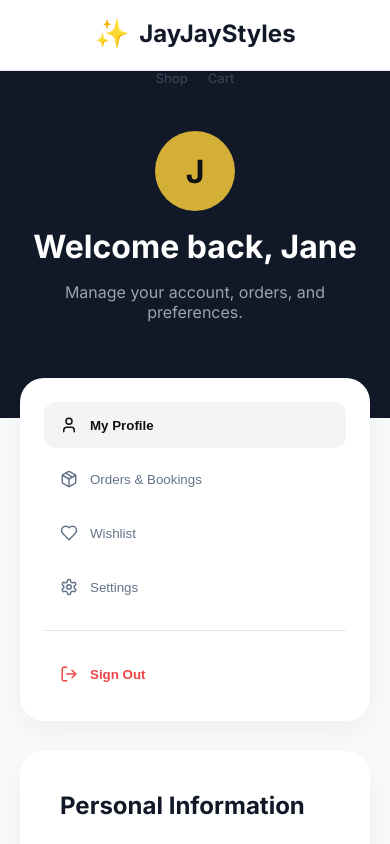
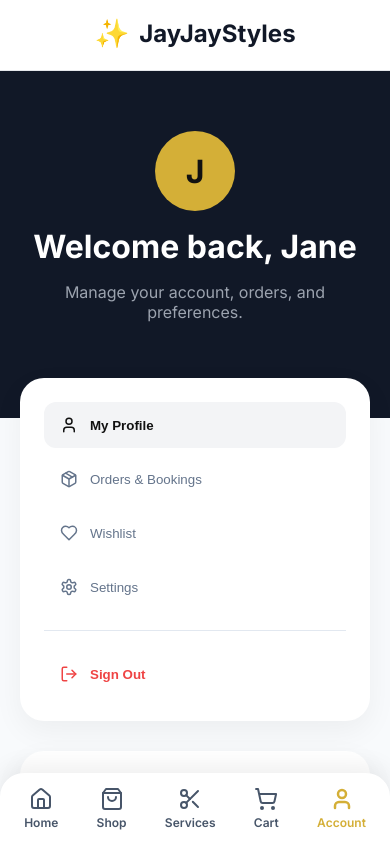
Before and after one commit to obejay1/jayjaystyles, a Next.js app: page /account in a window 390 px wide. Shown: the top 844 px of the page. Built offline with nearby package versions, Linux system fonts and the light colour scheme.

Commit message:
Added responsive botton navigation and mobile improvements

```diff
--- a/app/account/page.tsx
+++ b/app/account/page.tsx
@@ -23,7 +23,7 @@ export default function Account() {
             <span className="logo-icon">✨</span>
             <span className="logo-text">JayJayStyles</span>
           </Link>
-          <div className="nav-actions">
+          <div className="nav-actions desktop-only">
             <Link href="/shop" className="nav-link"><span>Shop</span></Link>
             <Link href="/cart" className="nav-link"><span>Cart</span></Link>
           </div>
--- a/app/globals.css
+++ b/app/globals.css
@@ -2763,6 +2763,68 @@ textarea:focus {
 }
 
 /* ===============================
+   MOBILE BOTTOM NAVIGATION
+================================ */
+
+.mobile-bottom-nav {
+  position: fixed;
+  bottom: 0;
+  left: 0;
+  right: 0;
+  z-index: 1000;
+  background: #ffffff;
+  box-shadow: 0 -6px 24px rgba(0,0,0,0.07);
+  border-top-left-radius: 24px;
+  border-top-right-radius: 24px;
+  display: flex;
+  justify-content: space-around;
+  padding: 10px 5px;
+  padding-bottom: calc(10px + env(safe-area-inset-bottom)); /* For iPhone notch */
+  transition: transform 0.3s ease-in-out;
+}
+
+.mobile-nav-item {
+  display: flex;
+  flex-direction: column;
+  align-items: center;
+  gap: 4px;
+  text-decoration: none;
+  color: #475569;
+  font-size: 12px;
+  font-weight: 600;
+  padding: 4px 12px;
+  border-radius: 12px;
+  transition: all 0.2s ease;
+  flex-grow: 1;
+  text-align: center;
+}
+
+.mobile-nav-item:active {
+  transform: scale(0.95);
+  background: #f1f5f9;
+}
+
+.mobile-nav-item.active {
+  color: #d4af37;
+}
+
+@media (max-width: 1023px) {
+  body {
+    padding-bottom: 85px !important;
+  }
+  .desktop-only {
+    display: none !important;
+  }
+}
+
+/* Hide on desktop */
+@media (min-width: 1024px) {
+  .mobile-bottom-nav {
+    display: none;
+  }
+}
+
+/* ===============================
    PREMIUM WISHLIST PAGE
 ================================ */
 
--- a/app/layout.tsx
+++ b/app/layout.tsx
@@ -1,6 +1,7 @@
 import type { Metadata } from "next";
 import { Inter } from "next/font/google";
 import "./globals.css"; // <-- This imports the CSS file
+import MobileBottomNav from "@/components/MobileBottomNav";
 
 const inter = Inter({ subsets: ["latin"] });
 
@@ -16,7 +17,10 @@ export default function RootLayout({
 }) {
   return (
     <html lang="en">
-      <body className={inter.className}>{children}</body>
+      <body className={inter.className}>
+        {children}
+        <MobileBottomNav />
+      </body>
     </html>
   );
 }
--- a/app/services/page.tsx
+++ b/app/services/page.tsx
@@ -86,7 +86,7 @@ export default function Services() {
             <Search size={18} />
             <input type="text" placeholder="Search services..." />
           </div>
-          <div className="nav-actions">
+          <div className="nav-actions desktop-only">
             <Link href="/shop" className="nav-link"><ShoppingCart size={20} /><span>Shop</span></Link>
             <Link href="/account" className="nav-link"><User size={20} /><span>Account</span></Link>
           </div>
--- a/app/shop/page.tsx
+++ b/app/shop/page.tsx
@@ -37,7 +37,7 @@ export default function Shop() {
             <Search size={18} />
             <input type="text" placeholder="Search products..." />
           </div>
-          <div className="nav-actions">
+          <div className="nav-actions desktop-only">
             <Link href="/cart" className="nav-link"><ShoppingCart size={20} /><span>Cart</span></Link>
             <Link href="/account" className="nav-link"><User size={20} /><span>Account</span></Link>
           </div>
--- /dev/null
+++ b/components/MobileBottomNav.tsx
@@ -0,0 +1,31 @@
+'use client';
+
+import Link from 'next/link';
+import { usePathname } from 'next/navigation';
+import { Home, ShoppingBag, Scissors, ShoppingCart, User } from 'lucide-react';
+
+const navItems = [
+  { href: '/', icon: Home, label: 'Home' },
+  { href: '/shop', icon: ShoppingBag, label: 'Shop' },
+  { href: '/services', icon: Scissors, label: 'Services' },
+  { href: '/cart', icon: ShoppingCart, label: 'Cart' },
+  { href: '/account', icon: User, label: 'Account' },
+];
+
+export default function MobileBottomNav() {
+  const pathname = usePathname();
+
+  return (
+    <nav className="mobile-bottom-nav">
+      {navItems.map((item) => {
+        const isActive = pathname === item.href;
+        return (
+          <Link key={item.href} href={item.href} className={`mobile-nav-item ${isActive ? 'active' : ''}`}>
+            <item.icon size={24} strokeWidth={isActive ? 2.5 : 2} />
+            <span>{item.label}</span>
+          </Link>
+        );
+      })}
+    </nav>
+  );
+}
```
Also changed, not shown: components/Header.tsx (+11 -1 lines), .eslintrc.json (added).
